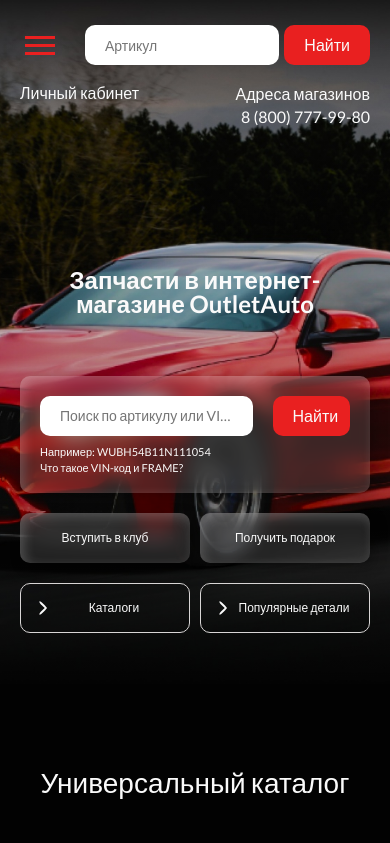
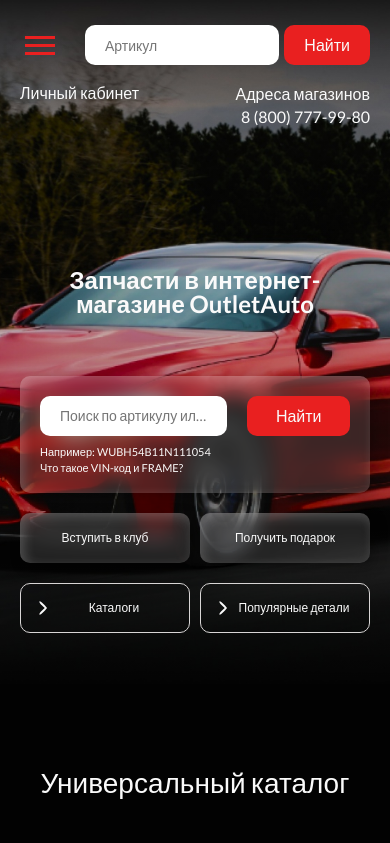
Before and after one commit to bogdan-kabanov/outletauto, a plain HTML site: page index.html in a window 390 px wide. Shown: the top 843 px of the page. Drawn offline with Linux system fonts and the light colour scheme.

Commit message:
Cайт - OutletAuto | Правки 1.0 | Версия 1.2
Правки маленьких мобильных устройств

```diff
--- a/assets/sass/_media.scss
+++ b/assets/sass/_media.scss
@@ -542,6 +542,16 @@
             }
         }
     }
+    .offer {
+        .content-search {
+            .search-input {
+                width: 65%;
+            }
+            .search-btn {
+                width:35%;
+            }
+        }
+    }
 }
 
 @media (max-width: 374px) {
```
Also changed, not shown: assets/css/style.css.
